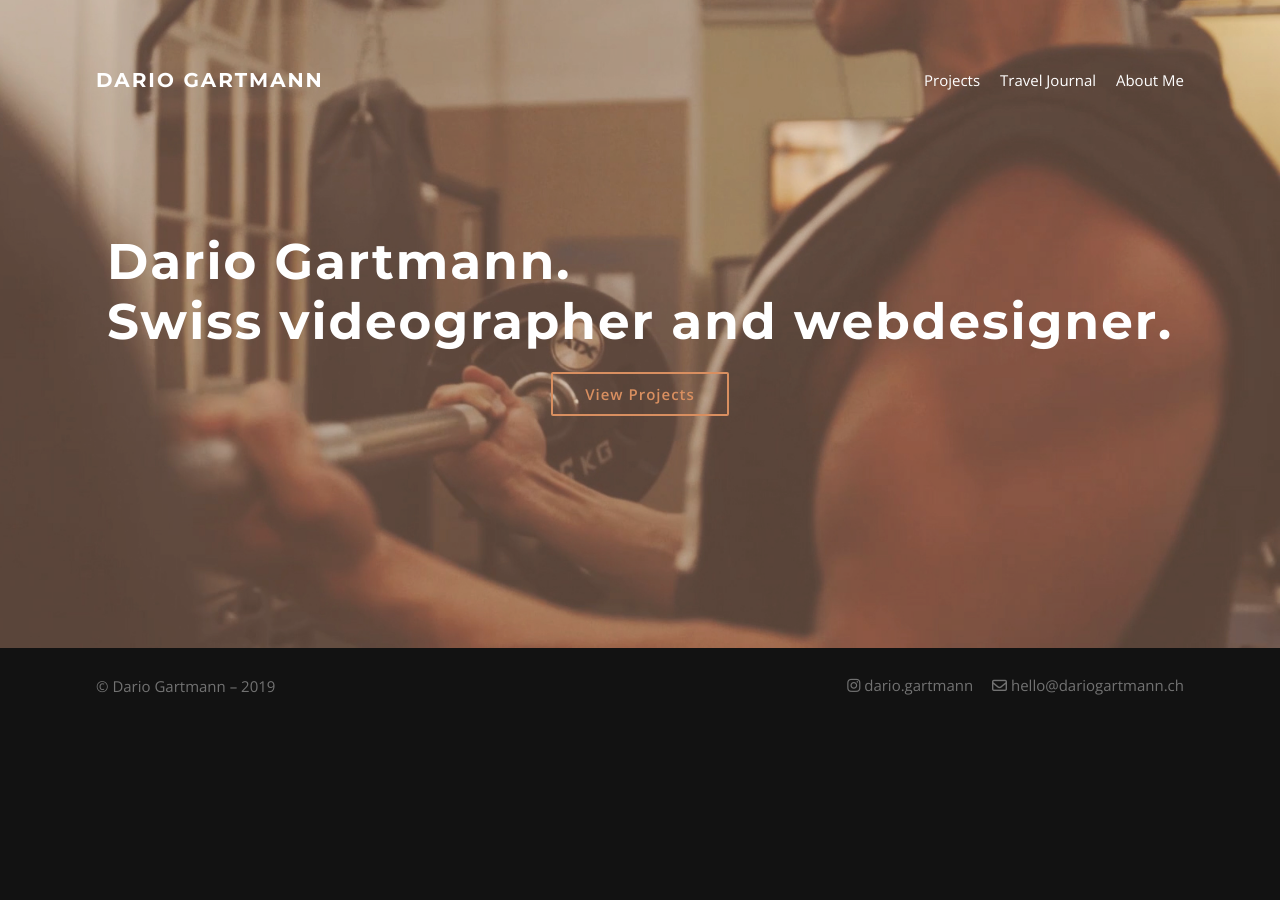
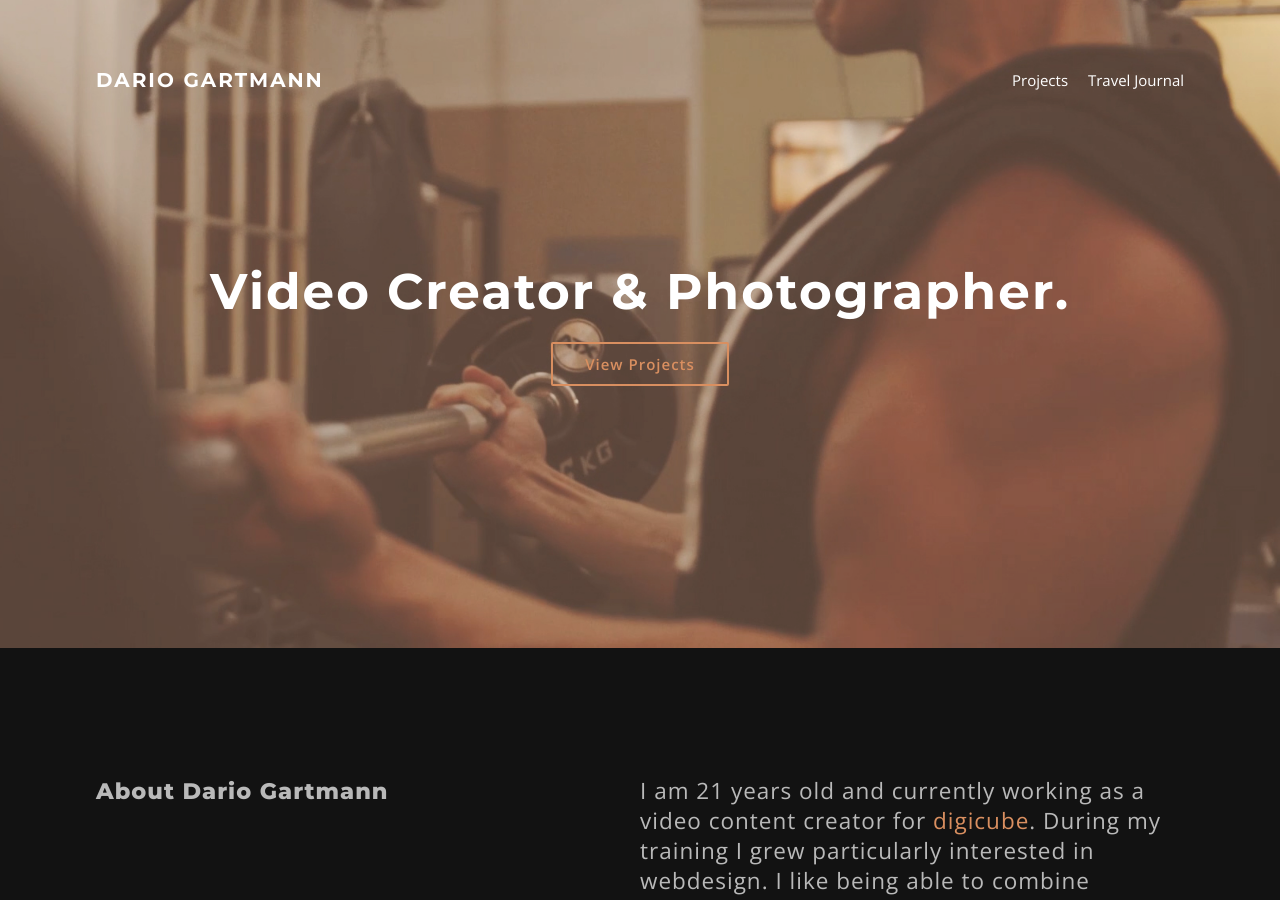
Before and after one commit to dariogartmann/dariogartmann.github.io, a Jekyll site: the page built from index.html, in a window 1280 px wide and 900 px high. Built offline with Jekyll 4.4.1, drawn with Linux system fonts in a browser that asks for light colours; nearby versions of some CDN libraries; some of the changed text lies outside the part shown.

Commit message:
move about section to homepage

```diff
--- a/_data/navigation.yml
+++ b/_data/navigation.yml
@@ -3,6 +3,3 @@
 
 - title: Travel Journal
   url: /traveljournals/
-
-- title: About Me
-  url: /about
--- a/index.html
+++ b/index.html
@@ -7,11 +7,33 @@ layout: home
         </div>
         <div class="home_header">
             <h1 class="hero" style="text-align: left;">
-                Dario Gartmann.<br/>
-                Swiss videographer and webdesigner.
+                Video Creator & Photographer.
             </h1>
             <a href="/projects/" class="button">View Projects</a>
         </div>
     </section>
+    <section class="full-width-section">
+        <div class="full-width-container has-padding">
+            <article class="text-block flex">
+                <div class="half">
+                    <h3>About Dario Gartmann</h3>
+                </div>
+                <div class="half">
+                    <p>
+                        I am 21 years old and currently working as a video content creator for <a href="https://digicube.ch" target="_blank">digicube</a>. During my training I grew particularly interested in webdesign. I like being able to combine webdesign with taking photographs and recording films &ndash; two of my hobbies.
+                        <br/><br/>
+                        In my spare time I love to travel and explore exciting new places – always carrying my camera.<br/>
+                        Feel free to explore my portfolio.
+                    </p>
+                    <a href="mailto:hello@dariogartmann.ch" class="button projectlink">Get In Touch <i class="fa fa-send"></i></a>
+                </div>
+            </article>
+        </div>
+    </section>
+    <section class="full-width-section">
+        <div class="full-width-container">
+            <img src="/assets/images/dario-berlin.jpg" />
+        </div>
+    </section>
 
 </div>
```
Also changed, not shown: about.html (deleted, +0 -46 lines), assets/images/dario-berlin.jpg.
